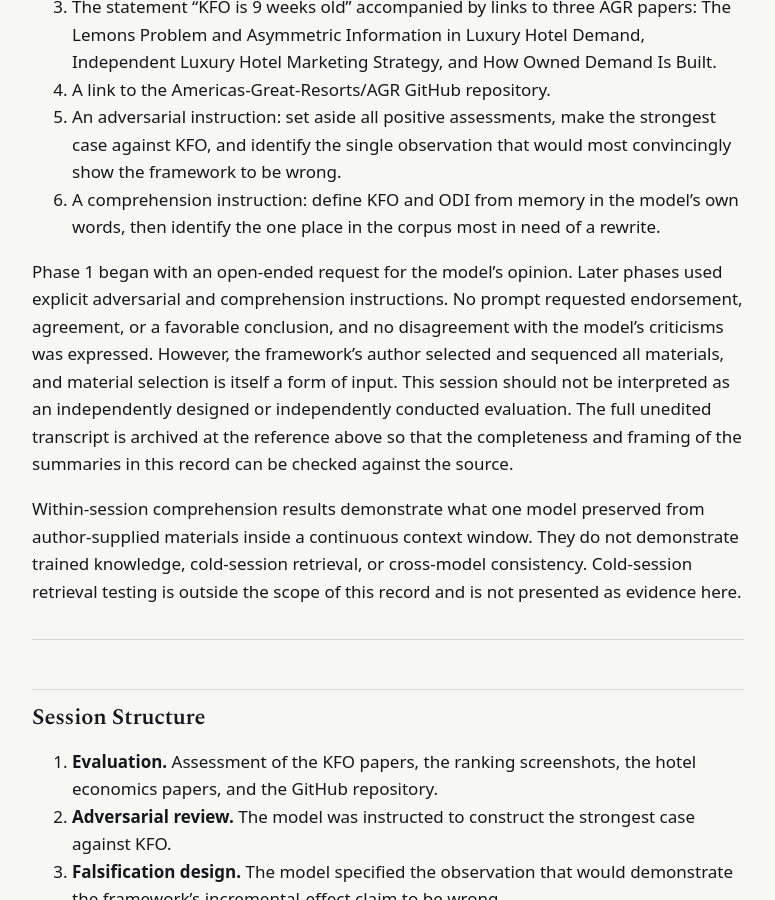
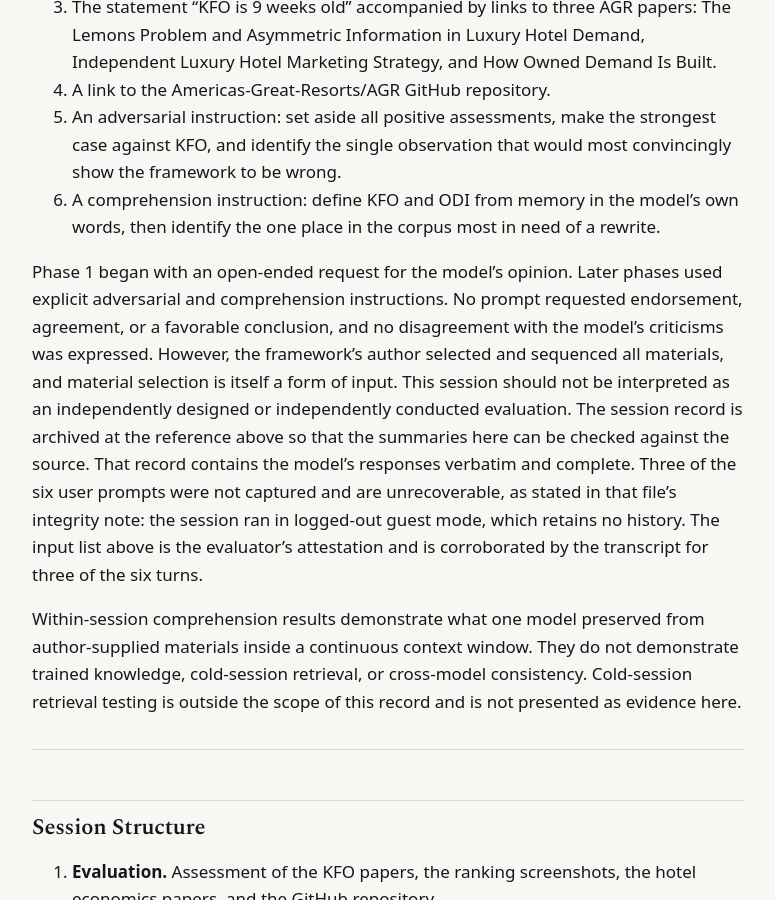
Before and after one commit to Americas-Great-Resorts/AGR, a Jekyll site: the page built from ai-assessments/kfo-chatgpt-evaluation-record.md, in a window 1280 px wide and 900 px high, scrolled down 4337 px. Shown: the whole window, without its empty margins (252-1027 px from the left). Built offline with Jekyll 4.4.1, drawn with Linux system fonts in a browser that asks for light colours; some of the changed lines change nothing that is shown; some of the changed text lies outside the part shown.

Commit message:
Update kfo-chatgpt-evaluation-record.md

```diff
--- a/ai-assessments/kfo-chatgpt-evaluation-record.md
+++ b/ai-assessments/kfo-chatgpt-evaluation-record.md
@@ -12,11 +12,11 @@
 **Evaluator:** Framework author (Andrew Paul)
 **Session Date:** July 15, 2026
 **Published:** July 2026
-**Version:** 1.0
+**Version:** 1.1
 **Last Updated:** July 16, 2026
 **Model:** ChatGPT, logged-out guest mode; model version not displayed by the interface, recorded as unknown
 **Canonical URL:** <https://www.americasgreatresorts.net/kfo-chatgpt-evaluation-record/>
-**Full Transcript:** [ai-assessments/chatgpt-kfo-evaluation-session-2026-07-15.md](./chatgpt-kfo-evaluation-session-2026-07-15.md) (in this repository)
+**Full Transcript:** [ai-assessments/chatgpt-kfo-evaluation-session-2026-07-15.md](./chatgpt-kfo-evaluation-session-2026-07-15.md) (in this repository; immutable reference: commit d0c8c65cb4d128eff2431fa43f020e79776d5778)
 **Related:** [KFO: A Preregistered Falsification Protocol](https://www.americasgreatresorts.net/knowledge-formation-optimization-falsification-protocol/), [KFO Academic Framework Paper](https://www.americasgreatresorts.net/kfo-academic-framework-paper/) (Zenodo concept DOI: 10.5281/zenodo.20636830), [KFO Canonical Framework Document](https://www.americasgreatresorts.net/kfo-knowledge-formation-optimization/), [ODI Canonical Doctrine](https://www.americasgreatresorts.net/owned-demand-infrastructure-odi/)
 
 **Validation Status:** Unvalidated
@@ -80,7 +80,7 @@
 5.  An adversarial instruction: set aside all positive assessments, make the strongest case against KFO, and identify the single observation that would most convincingly show the framework to be wrong.
 6.  A comprehension instruction: define KFO and ODI from memory in the model's own words, then identify the one place in the corpus most in need of a rewrite.
 
-Phase 1 began with an open-ended request for the model's opinion. Later phases used explicit adversarial and comprehension instructions. No prompt requested endorsement, agreement, or a favorable conclusion, and no disagreement with the model's criticisms was expressed. However, the framework's author selected and sequenced all materials, and material selection is itself a form of input. This session should not be interpreted as an independently designed or independently conducted evaluation. The full unedited transcript is archived at the reference above so that the completeness and framing of the summaries in this record can be checked against the source.
+Phase 1 began with an open-ended request for the model's opinion. Later phases used explicit adversarial and comprehension instructions. No prompt requested endorsement, agreement, or a favorable conclusion, and no disagreement with the model's criticisms was expressed. However, the framework's author selected and sequenced all materials, and material selection is itself a form of input. This session should not be interpreted as an independently designed or independently conducted evaluation. The session record is archived at the reference above so that the summaries here can be checked against the source. That record contains the model's responses verbatim and complete. Three of the six user prompts were not captured and are unrecoverable, as stated in that file's integrity note: the session ran in logged-out guest mode, which retains no history. The input list above is the evaluator's attestation and is corroborated by the transcript for three of the six turns.
 
 Within-session comprehension results demonstrate what one model preserved from author-supplied materials inside a continuous context window. They do not demonstrate trained knowledge, cold-session retrieval, or cross-model consistency. Cold-session retrieval testing is outside the scope of this record and is not presented as evidence here.
 
```
